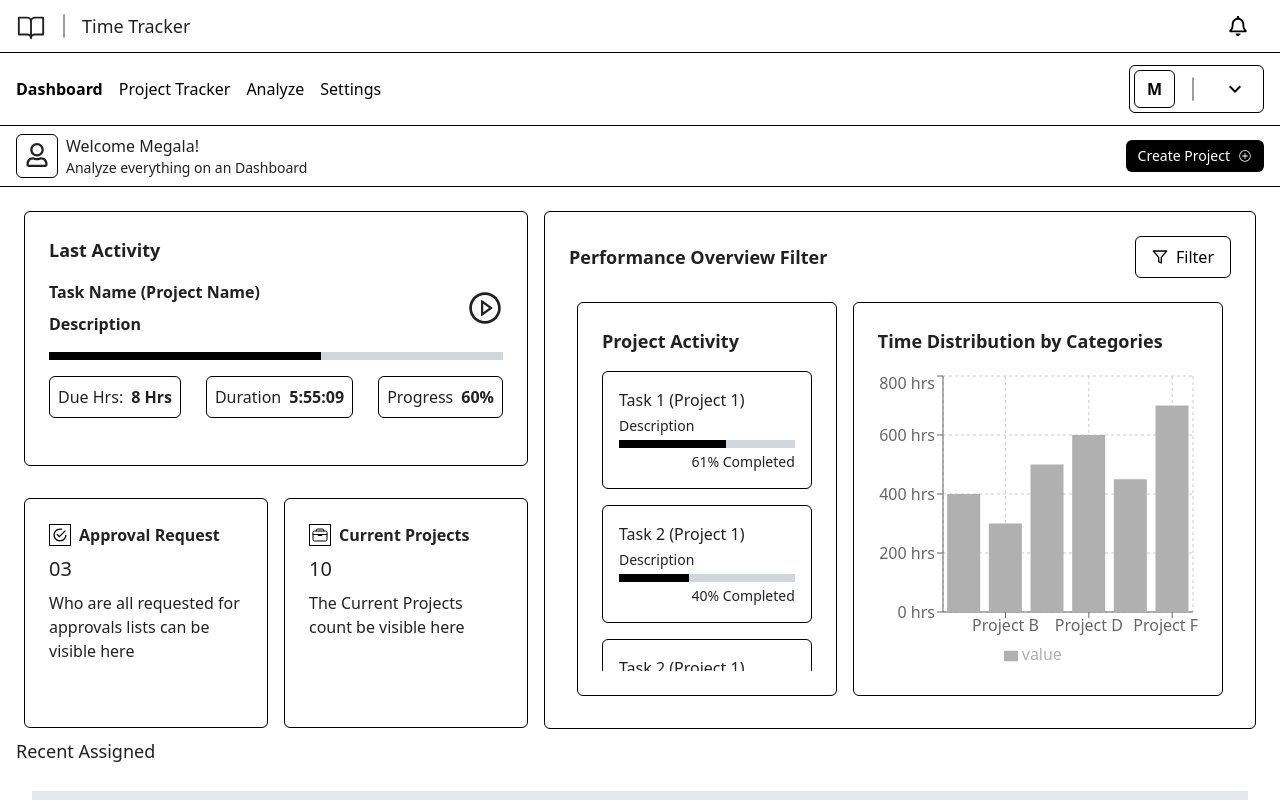
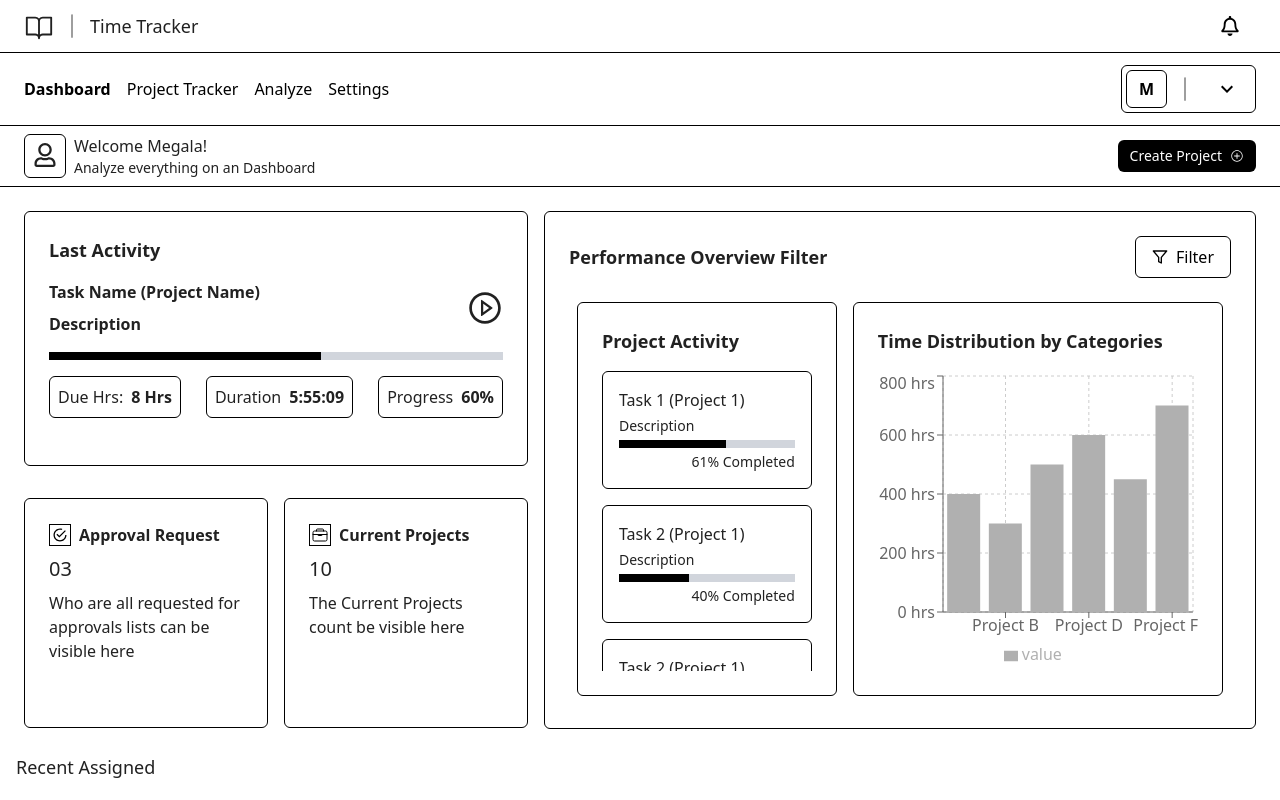
Before and after one commit to rajkumarpave/time-tracker-dashboard, a React (Vite) app: page / in a window 1280 px wide. Shown: the top 800 px of the page. Built offline with nearby package versions, Linux system fonts and the light colour scheme.

Commit message:
[UPDATE] Spacing and Padding Changes

```diff
--- a/src/components/Header/index.tsx
+++ b/src/components/Header/index.tsx
@@ -8,7 +8,7 @@ import AppVerticalLine from "../AppUI/AppVerticalLine";
 
 const Header: React.FC = () => {
   return (
-    <div className="flex justify-between items-center p-2 px-4 border-0 border-b-[1px] border-black">
+    <div className="flex justify-between items-center p-2 px-6 border-0 border-b-[1px] border-black">
       <div className="flex justify-between items-center gap-1">
         <AppTypography variant="h3">
           <PiBookOpen />
--- a/src/components/TopNavBar/index.tsx
+++ b/src/components/TopNavBar/index.tsx
@@ -25,7 +25,7 @@ const TopNavBar: React.FC = () => {
   const location = useLocation();
 
   return (
-    <div className="flex justify-between items-center p-3 px-4">
+    <div className="flex justify-between items-center p-3 px-6">
       <div className="hidden md:flex space-x-4 bg-white text-black">
         {menuList.map((menu, idx) => {
           const isActive = location.pathname === menu.route;
--- a/src/components/UserActionPanel/index.tsx
+++ b/src/components/UserActionPanel/index.tsx
@@ -9,7 +9,7 @@ function UserActionPanel() {
   const navigate = useNavigate();
 
   return (
-    <div className="flex justify-between items-center border-0 border-t-[1px] border-b-[1px] border-black p-2 px-4">
+    <div className="flex justify-between items-center border-0 border-t-[1px] border-b-[1px] border-black p-2 px-6">
       <GreetingCard username="Megala" />
       <AppButton
         size="sm"
--- a/src/pages/Dashboard/index.tsx
+++ b/src/pages/Dashboard/index.tsx
@@ -29,6 +29,7 @@ function Dashboard() {
     <>
       <UserActionPanel />
       <BasicLayout>
+        <div className="flex flex-col gap-4">
           <div className="flex flex-wrap">
             <div className="w-[100%] sm:w-[100%] md:w-5/12">
               <div className="flex flex-col gap-4">
@@ -60,6 +61,7 @@ function Dashboard() {
             </div>
           </div>
           <RecentAssigned />
+        </div>
       </BasicLayout>
     </>
   );
```
Lines whose indentation alone changed are shown as unchanged.
